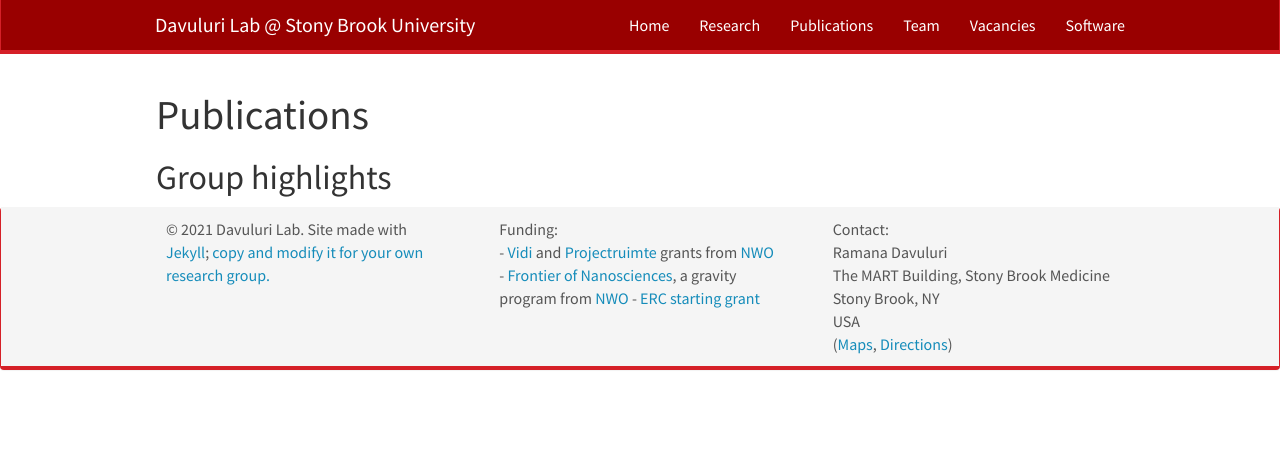
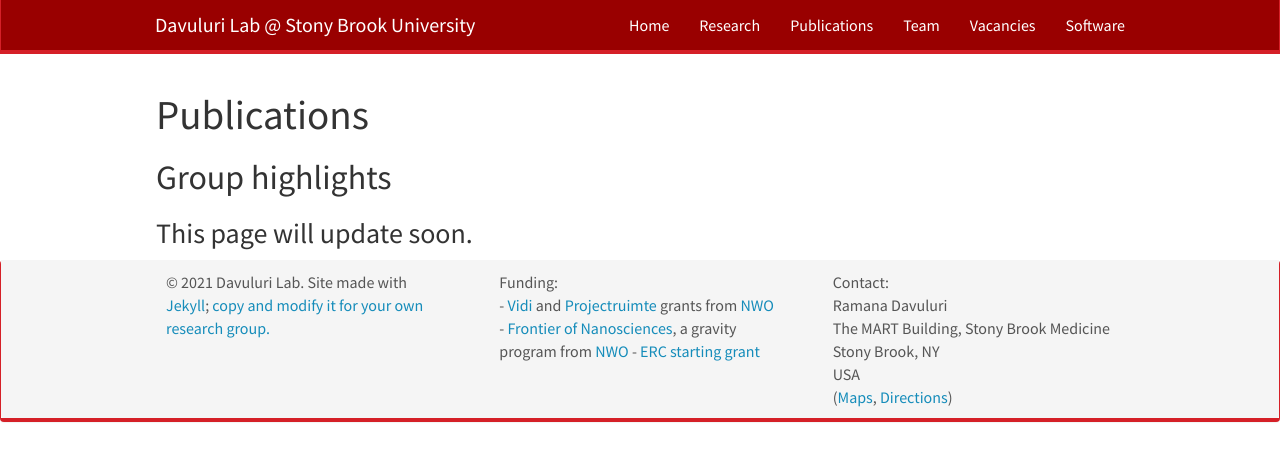
Before and after one commit to rekhasathian/RVDavuluri.github.io, a Jekyll site: the page built from _pages/publications.md, in a window 1280 px wide. Shown: the top 461 px of the page. Built offline with Jekyll 4.4.1, drawn with Linux system fonts in a browser that asks for light colours; nearby versions of some CDN libraries.

Commit message:
Update publications.md

```diff
--- a/_pages/publications.md
+++ b/_pages/publications.md
@@ -10,6 +10,8 @@ permalink: /publications/
 # Publications
 
 ## Group highlights
+
+### This page will update soon.
 <!--
 (For a full list of publications and patents see [below](#full-list-of-publications) or go to [Google Scholar](https://scholar.google.com/citations?user=X0saPWYAAAAJ), [DBLP](https://dblp.org/pid/55/2246.html))
 
```
